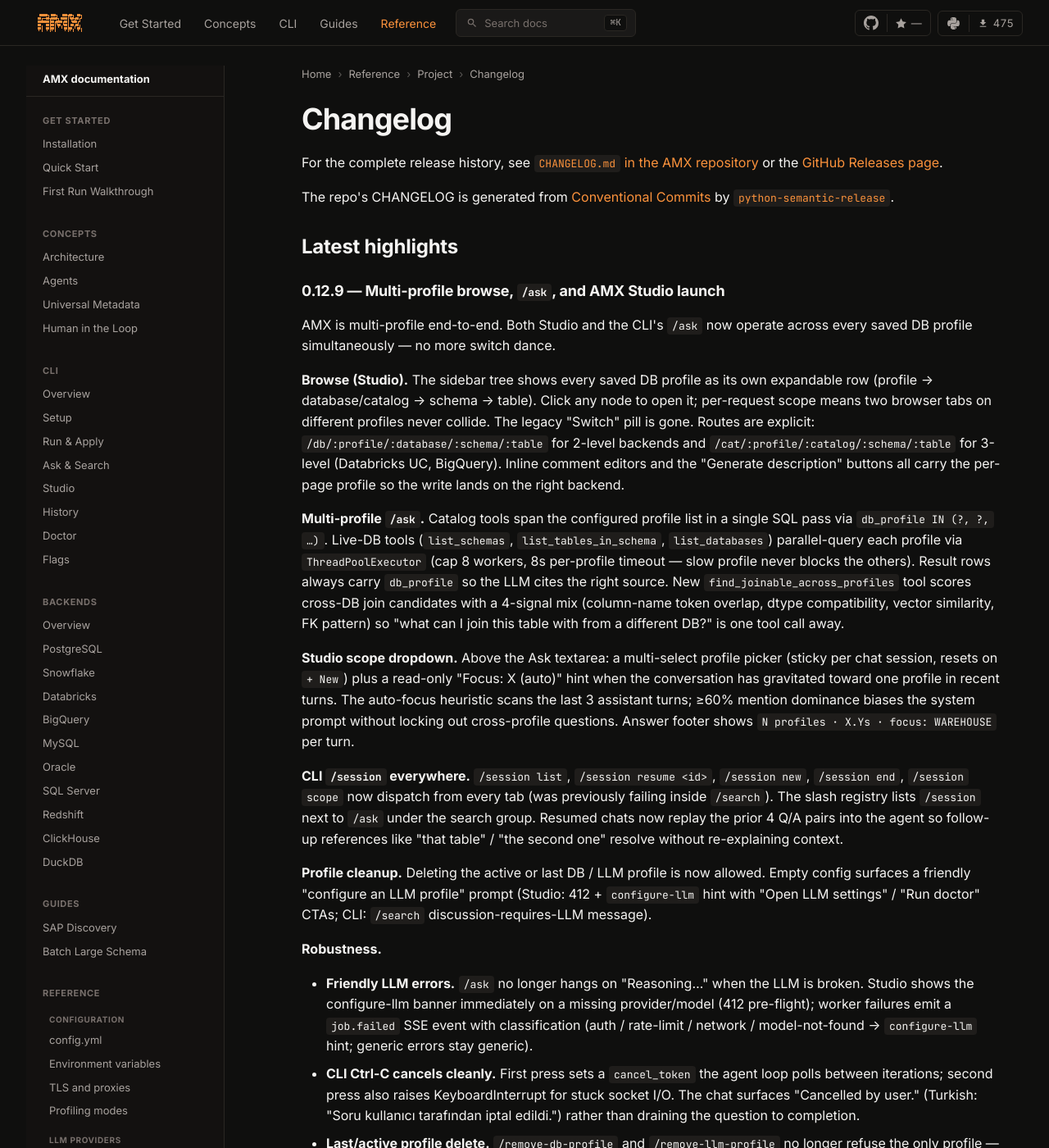
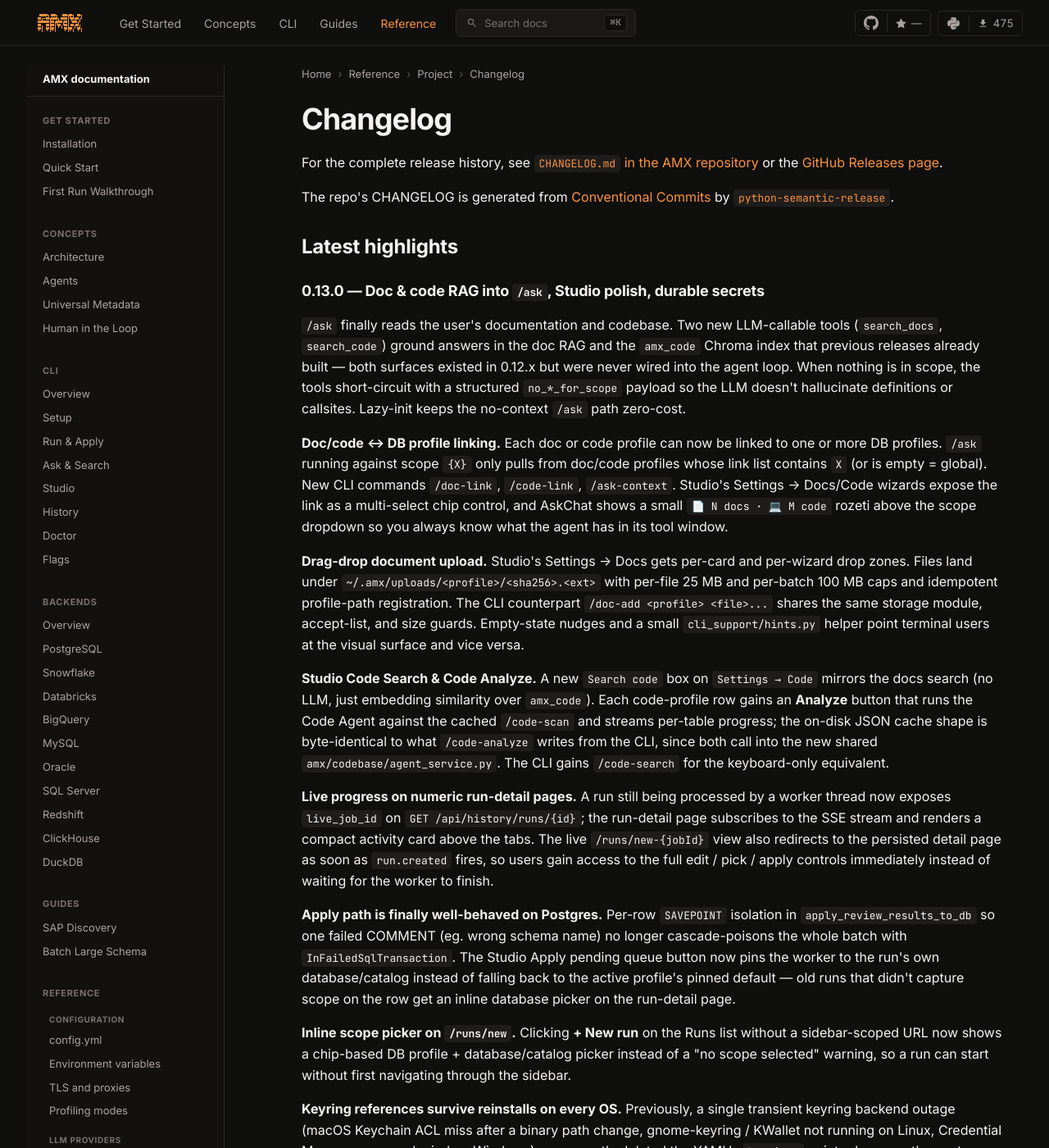
Before and after one commit to omeryasirkucuk/amx-docs, an MkDocs documentation site: the page built from docs/changelog.md, in a window 1280 px wide and 1400 px high. Shown: the whole window at 82% size. Built offline with MkDocs 1.6.1 and Material for MkDocs 9.7.7, drawn with Linux system fonts in a browser that asks for light colours; comment, search, counter and statistics services are not loaded; some of the changed text lies outside the part shown.

Commit message:
docs(release): 0.13.0 (#15)
Bump the site version chip and add the 0.13.0 highlights block —
doc & code RAG into /ask, Studio polish, durable secrets.

Co-authored-by: omeryasirkucuk <omeryasirkucuk@users.noreply.github.com>

```diff
--- a/docs/changelog.md
+++ b/docs/changelog.md
@@ -7,6 +7,85 @@
 by [`python-semantic-release`](https://python-semantic-release.readthedocs.io/).
 
 ## Latest highlights
+
+### 0.13.0 — Doc & code RAG into `/ask`, Studio polish, durable secrets
+
+`/ask` finally reads the user's documentation and codebase. Two new
+LLM-callable tools (`search_docs`, `search_code`) ground answers in
+the doc RAG and the `amx_code` Chroma index that previous releases
+already built — both surfaces existed in 0.12.x but were never wired
+into the agent loop. When nothing is in scope, the tools short-circuit
+with a structured `no_*_for_scope` payload so the LLM doesn't
+hallucinate definitions or callsites. Lazy-init keeps the no-context
+`/ask` path zero-cost.
+
+**Doc/code ↔ DB profile linking.** Each doc or code profile can now
+be linked to one or more DB profiles. `/ask` running against scope
+`{X}` only pulls from doc/code profiles whose link list contains `X`
+(or is empty = global). New CLI commands `/doc-link`, `/code-link`,
+`/ask-context`. Studio's Settings → Docs/Code wizards expose the link
+as a multi-select chip control, and AskChat shows a small `📄 N docs ·
+💻 M code` rozeti above the scope dropdown so you always know what
+the agent has in its tool window.
+
+**Drag-drop document upload.** Studio's Settings → Docs gets per-card
+and per-wizard drop zones. Files land under
+`~/.amx/uploads/<profile>/<sha256>.<ext>` with per-file 25 MB and
+per-batch 100 MB caps and idempotent profile-path registration. The
+CLI counterpart `/doc-add <profile> <file>...` shares the same
+storage module, accept-list, and size guards. Empty-state nudges and
+a small `cli_support/hints.py` helper point terminal users at the
+visual surface and vice versa.
+
+**Studio Code Search & Code Analyze.** A new `Search code` box on
+`Settings → Code` mirrors the docs search (no LLM, just embedding
+similarity over `amx_code`). Each code-profile row gains an
+**Analyze** button that runs the Code Agent against the cached
+`/code-scan` and streams per-table progress; the on-disk JSON cache
+shape is byte-identical to what `/code-analyze` writes from the CLI,
+since both call into the new shared `amx/codebase/agent_service.py`.
+The CLI gains `/code-search` for the keyboard-only equivalent.
+
+**Live progress on numeric run-detail pages.** A run still being
+processed by a worker thread now exposes `live_job_id` on
+`GET /api/history/runs/{id}`; the run-detail page subscribes to the
+SSE stream and renders a compact activity card above the tabs. The
+live `/runs/new-{jobId}` view also redirects to the persisted detail
+page as soon as `run.created` fires, so users gain access to the full
+edit / pick / apply controls immediately instead of waiting for the
+worker to finish.
+
+**Apply path is finally well-behaved on Postgres.** Per-row
+`SAVEPOINT` isolation in `apply_review_results_to_db` so one failed
+COMMENT (eg. wrong schema name) no longer cascade-poisons the whole
+batch with `InFailedSqlTransaction`. The Studio Apply pending queue
+button now pins the worker to the run's own database/catalog instead
+of falling back to the active profile's pinned default — old runs
+that didn't capture scope on the row get an inline database picker
+on the run-detail page.
+
+**Inline scope picker on `/runs/new`.** Clicking **+ New run** on the
+Runs list without a sidebar-scoped URL now shows a chip-based DB
+profile + database/catalog picker instead of a "no scope selected"
+warning, so a run can start without first navigating through the
+sidebar.
+
+**Keyring references survive reinstalls on every OS.** Previously, a
+single transient keyring backend outage (macOS Keychain ACL miss
+after a binary path change, gnome-keyring / KWallet not running on
+Linux, Credential Manager access denied on Windows) permanently
+deleted the YAML's `keyring:` pointer because the next `cfg.save()`
+overwrote it with `""`. The resolver now leaves unresolved references
+intact, the LLM provider substitutes `AMX_LLM_API_KEY` for outgoing
+auth, and the DB connector strips them on a `replace()` copy — so
+the dataclass + YAML keep their pointers and the next process with a
+healthy backend resolves the secret automatically.
+
+**Cold-path bench guard in CI.** `tests/perf/bench_ask_no_context.py`
+pins the four no-context guarantees the doc/code RAG plumbing
+introduced (search_docs / search_code short-circuit, scope-resolver
+micro-cost, ToolBox.schemas() constant time) so future regressions
+don't sneak in unnoticed.
 
 ### 0.12.9 — Multi-profile browse, `/ask`, and AMX Studio launch
 
--- a/mkdocs.yml
+++ b/mkdocs.yml
@@ -71,7 +71,7 @@
   # Bump this string for each release; the footer reads it via
   # {{ config.extra.version }}. Sample REPL/doctor outputs that quote
   # a specific version stay hardcoded — they're frozen examples.
-  version: "0.12.9"
+  version: "0.13.0"
 
 markdown_extensions:
   - abbr
```
